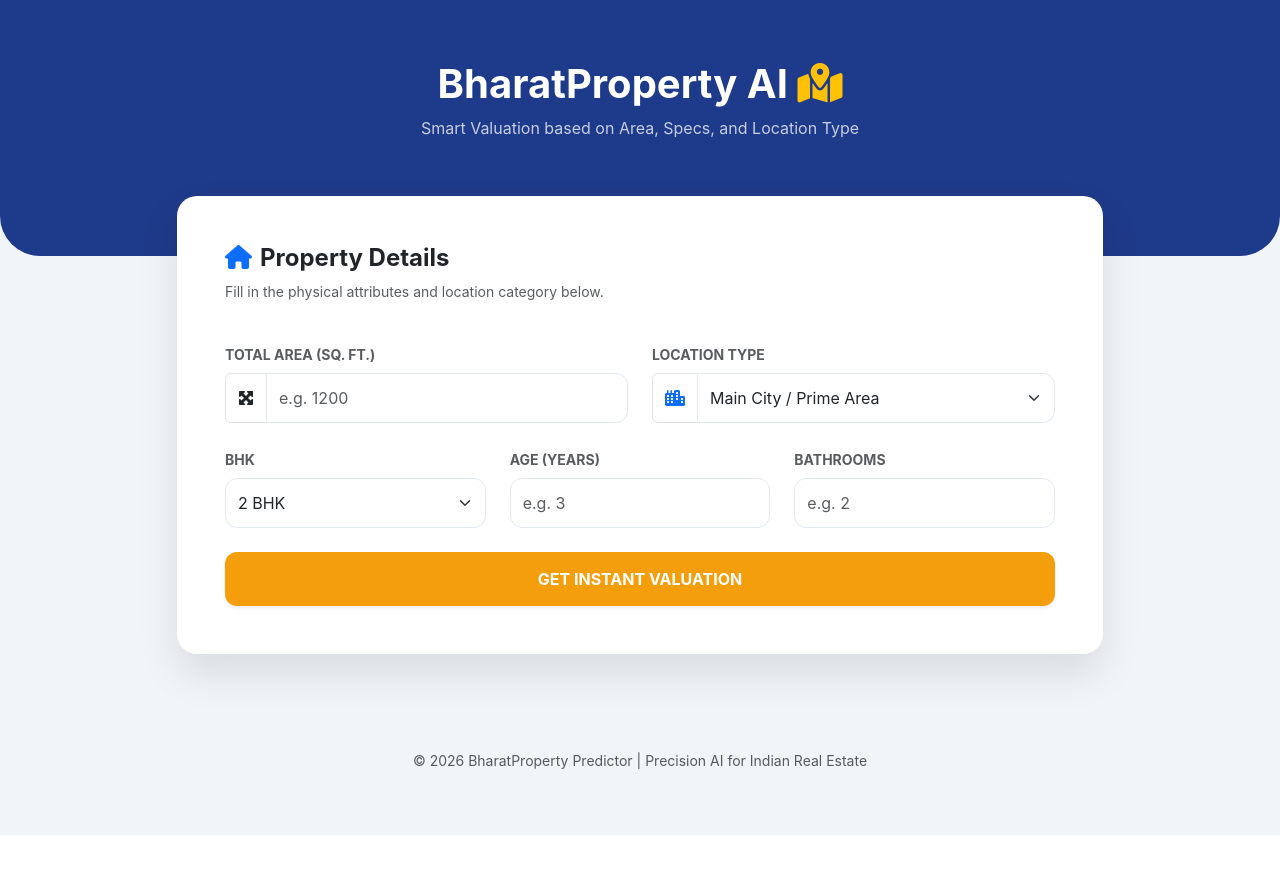
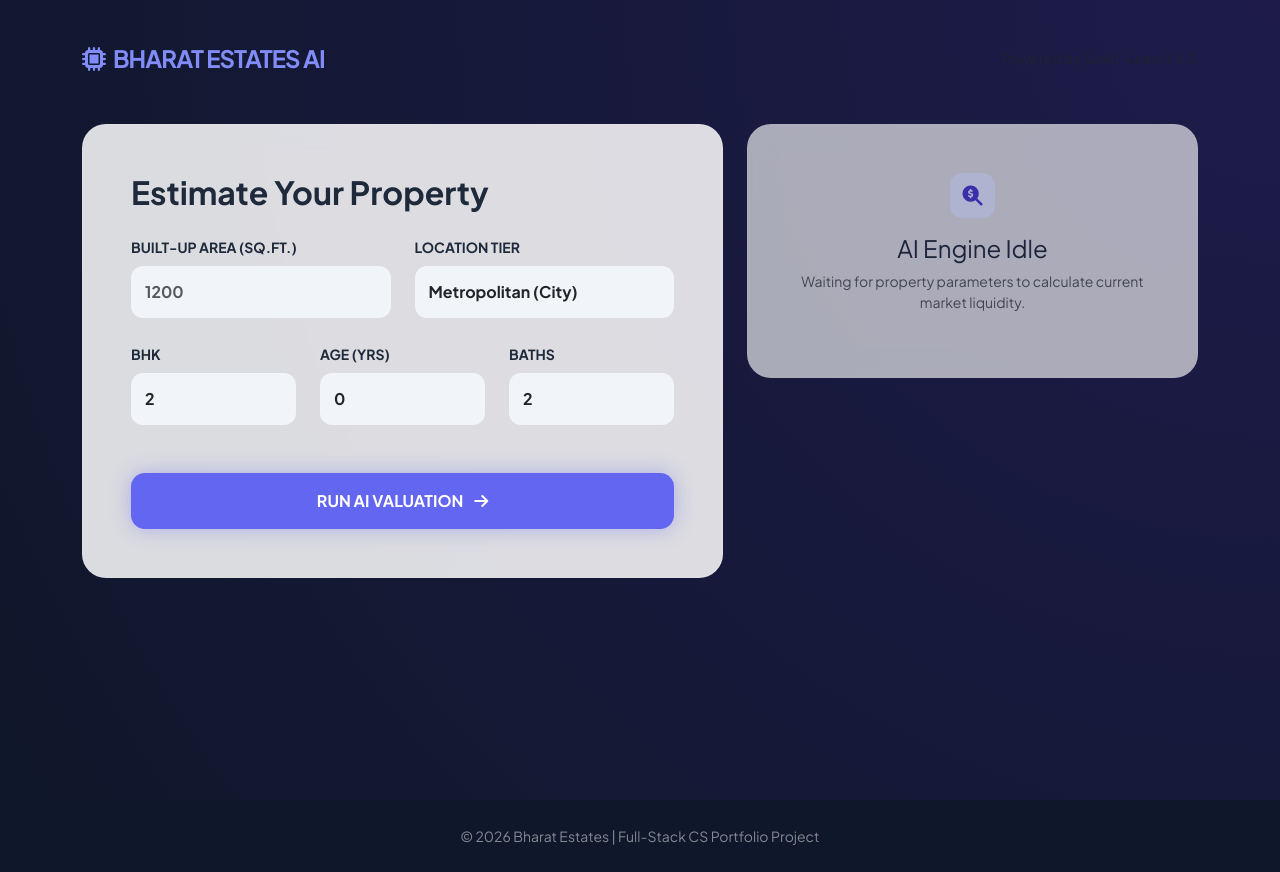
Before and after one commit to RishabhPatel786/HOUSEPREDICTION2.O, a Flask app: page / in a window 1280 px wide. Before the commit the page ends 835 px from the top, so only its background shows below. Run offline with Flask 3, Linux system fonts and the light colour scheme.

Commit message:
your message here

```diff
--- a/app.py
+++ b/app.py
@@ -6,29 +6,20 @@ import os
 
 app = Flask(__name__)
 
-# 1. Load the model and the column structure
-# This assumes you saved a dictionary containing 'model' and 'columns' in model_data.pkl
+# Load model data
 model_path = 'model_data.pkl'
-model = None
-model_columns = []
-
+model, model_columns = None, []
 if os.path.exists(model_path):
     with open(model_path, 'rb') as f:
         data = pickle.load(f)
-        model = data['model']
-        model_columns = data['columns']
+        model, model_columns = data['model'], data['columns']
 
-def format_indian_currency(amount):
-    """
-    Formats number to Indian numbering system (Lakhs/Crores)
-    and prevents negative or zero values.
-    """
-    amount = max(50000, round(amount)) # Minimum floor price of 50k for realism
+def format_inr(amount):
+    amount = max(100000, round(amount))
     s = str(amount)
     if len(s) <= 3: return s
     last_three = s[-3:]
     remaining = s[:-3]
-    # Indian comma placement logic
     remaining = ",".join([remaining[max(i-2, 0):i] for i in range(len(remaining), 0, -2)][::-1])
     return f"{remaining},{last_three}"
 
@@ -38,50 +29,31 @@ def home():
 
 @app.route('/predict', methods=['POST'])
 def predict():
-    if model is None:
-        return render_template('index.html', prediction_text="Error: Model data not found on server.")
-
     try:
-        # 1. Capture Form Data
         area = float(request.form.get('area'))
         bhk = float(request.form.get('bhk'))
-        age = float(request.form.get('age'))
-        bath = float(request.form.get('bath'))
         location = request.form.get('location')
 
-        # 2. Reconstruct the Feature Vector
-        # We must create a DataFrame with all zeros for all encoded columns
+        # Prepare Data
         input_df = pd.DataFrame(np.zeros((1, len(model_columns))), columns=model_columns)
+        input_df['Area_SqFt'], input_df['BHK'] = area, bhk
+        input_df['Age_Years'] = float(request.form.get('age'))
+        input_df['Bathrooms'] = float(request.form.get('bath'))
 
-        # 3. Map numerical inputs to the correct columns
-        # Ensure these names match the column names in your housing_data.csv exactly
-        input_df['Area_SqFt'] = area
-        input_df['BHK'] = bhk
-        input_df['Age_Years'] = age
-        input_df['Bathrooms'] = bath
+        loc_col = 'Location_' + location
+        if loc_col in model_columns: input_df[loc_col] = 1
 
-        # 4. Handle the One-Hot Encoded Location
-        # If user selected 'City', we set 'Location_City' to 1
-        loc_col = 'Location_' + location
-        if loc_col in model_columns:
-            input_df[loc_col] = 1
-
-        # 5. Execute Prediction
-        prediction = model.predict(input_df)
-
-        # 6. Format and Return
-        formatted_price = format_indian_currency(prediction[0])
+        # Prediction
+        raw_val = model.predict(input_df)[0]
+        formatted_price = format_inr(raw_val)
+        per_sqft = format_inr(raw_val / area)
 
         return render_template('index.html',
                                prediction_text=f'₹{formatted_price}',
-                               area=area,
-                               bhk=int(bhk))
-
-    except Exception as e:
-        print(f"Prediction Error: {e}")
-        return render_template('index.html', prediction_text="Error: Could not calculate price. Check inputs.")
+                               per_sqft=f'₹{per_sqft}/sq.ft',
+                               location=location.replace('_', ' '))
+    except:
+        return render_template('index.html', prediction_text="Check Input Data")
 
 if __name__ == "__main__":
-    # Use environment port for Render or default to 5000 for local
-    port = int(os.environ.get("PORT", 5000))
-    app.run(host='0.0.0.0', port=port)
+    app.run(debug=True)
--- a/templates/index.html
+++ b/templates/index.html
@@ -3,92 +3,106 @@
 <head>
     <meta charset="UTF-8">
     <meta name="viewport" content="width=device-width, initial-scale=1.0">
-    <title>BharatProperty AI | Location-Aware Predictor</title>
+    <title>Bharat Estates AI | Next-Gen Valuation</title>
     <link href="https://cdn.jsdelivr.net/npm/bootstrap@5.3.0/dist/css/bootstrap.min.css" rel="stylesheet">
     <link rel="stylesheet" href="https://cdnjs.cloudflare.com/ajax/libs/font-awesome/6.4.0/css/all.min.css">
+    <link rel="stylesheet" href="https://cdnjs.cloudflare.com/ajax/libs/animate.css/4.1.1/animate.min.css"/>
     <style>
-        :root { --primary-blue: #1e3a8a; --accent-gold: #f59e0b; }
-        body { background-color: #f1f5f9; font-family: 'Inter', sans-serif; }
-        .hero { background: var(--primary-blue); color: white; padding: 60px 0 100px; border-radius: 0 0 40px 40px; }
-        .property-card { background: white; border-radius: 20px; border: none; margin-top: -60px; box-shadow: 0 20px 40px rgba(0,0,0,0.1); }
-        .form-control, .form-select { border-radius: 12px; padding: 12px; border: 1px solid #e2e8f0; }
-        .btn-calculate { background: var(--accent-gold); color: white; font-weight: 700; padding: 15px; border-radius: 12px; border: none; transition: 0.3s; }
-        .btn-calculate:hover { background: #d97706; transform: translateY(-2px); }
-        .result-box { background: #f0fdf4; border: 2px solid #bbf7d0; border-radius: 15px; }
+        @import url('https://fonts.googleapis.com/css2?family=Plus+Jakarta+Sans:wght@400;700&display=swap');
+
+        :root { --glass: rgba(255, 255, 255, 0.85); --brand: #6366f1; }
+        body { background: #0f172a; font-family: 'Plus Jakarta Sans', sans-serif; color: #f8fafc; }
+
+        .main-container { min-height: 100vh; background: radial-gradient(circle at top right, #1e1b4b, #0f172a); padding: 40px 0; }
+        .glass-card { background: var(--glass); backdrop-filter: blur(15px); border-radius: 24px; color: #1e293b; border: 1px solid rgba(255,255,255,0.1); }
+
+        .nav-brand { font-weight: 800; letter-spacing: -1px; color: #818cf8; font-size: 1.5rem; }
+        .input-box { background: #f1f5f9; border: none; border-radius: 12px; padding: 14px; font-weight: 600; }
+        .btn-glow { background: var(--brand); color: white; border: none; border-radius: 14px; padding: 16px; font-weight: 700; transition: 0.3s; box-shadow: 0 0 20px rgba(99, 102, 241, 0.4); }
+        .btn-glow:hover { transform: translateY(-3px); box-shadow: 0 10px 25px rgba(99, 102, 241, 0.6); color: white; }
+
+        .result-badge { background: #f0fdf4; border: 2px solid #22c55e; border-radius: 20px; padding: 25px; }
+        .feature-icon { width: 45px; height: 45px; background: #e0e7ff; display: flex; align-items: center; justify-content: center; border-radius: 12px; color: #4338ca; }
     </style>
 </head>
 <body>
 
-<div class="hero text-center">
-    <h1 class="fw-bold">BharatProperty AI <i class="fas fa-map-marked-alt text-warning"></i></h1>
-    <p class="opacity-75">Smart Valuation based on Area, Specs, and Location Type</p>
-</div>
+<div class="main-container">
+    <div class="container">
+        <!-- Header -->
+        <nav class="d-flex justify-content-between align-items-center mb-5 animate__animated animate__fadeInDown">
+            <div class="nav-brand"><i class="fas fa-microchip me-2"></i>BHARAT ESTATES AI</div>
+            <div class="text-muted small">Powered by Scikit-Learn 1.8.0</div>
+        </nav>
 
-<div class="container mb-5">
-    <div class="row justify-content-center">
-        <div class="col-lg-10">
-            <div class="card property-card p-4 p-md-5">
-                <form action="/predict" method="post" class="row g-4">
+        <div class="row g-4 align-items-start">
+            <!-- Left: Prediction Form -->
+            <div class="col-lg-7">
+                <div class="glass-card p-4 p-md-5 animate__animated animate__fadeInLeft">
+                    <h2 class="fw-bold mb-4">Estimate Your Property</h2>
+                    <form action="/predict" method="post" class="row g-4">
+                        <div class="col-md-6">
+                            <label class="form-label text-uppercase small fw-bold">Built-up Area (Sq.Ft.)</label>
+                            <input type="number" name="area" class="input-box form-control" placeholder="1200" required>
+                        </div>
+                        <div class="col-md-6">
+                            <label class="form-label text-uppercase small fw-bold">Location Tier</label>
+                            <select name="location" class="input-box form-select">
+                                <option value="City">Metropolitan (City)</option>
+                                <option value="Main_Road">Commercial (Main Road)</option>
+                                <option value="Outskirts">Suburban (Outskirts)</option>
+                                <option value="Village">Rural (Village)</option>
+                            </select>
+                        </div>
+                        <div class="col-md-4 col-6">
+                            <label class="form-label text-uppercase small fw-bold">BHK</label>
+                            <input type="number" name="bhk" class="input-box form-control" value="2">
+                        </div>
+                        <div class="col-md-4 col-6">
+                            <label class="form-label text-uppercase small fw-bold">Age (Yrs)</label>
+                            <input type="number" name="age" class="input-box form-control" value="0">
+                        </div>
+                        <div class="col-md-4 col-12">
+                            <label class="form-label text-uppercase small fw-bold">Baths</label>
+                            <input type="number" name="bath" class="input-box form-control" value="2">
+                        </div>
+                        <div class="col-12 mt-5">
+                            <button type="submit" class="btn btn-glow w-100">RUN AI VALUATION <i class="fas fa-arrow-right ms-2"></i></button>
+                        </div>
+                    </form>
+                </div>
+            </div>
 
-                    <div class="col-md-12">
-                        <h4 class="mb-2 fw-bold text-dark"><i class="fas fa-home me-2 text-primary"></i>Property Details</h4>
-                        <p class="text-muted small">Fill in the physical attributes and location category below.</p>
+            <!-- Right: Results & Insights -->
+            <div class="col-lg-5">
+                {% if prediction_text %}
+                <div class="glass-card p-4 animate__animated animate__zoomIn shadow-lg">
+                    <div class="result-badge text-center">
+                        <span class="text-success small fw-bold text-uppercase">Valuation Result</span>
+                        <h1 class="display-4 fw-bold text-dark mt-2">{{ prediction_text }}</h1>
+                        <p class="mb-0 text-muted">Market Price in {{ location }}</p>
                     </div>
 
-                    <div class="col-md-6">
-                        <label class="form-label fw-bold text-muted small">TOTAL AREA (SQ. FT.)</label>
-                        <div class="input-group">
-                            <span class="input-group-text bg-white"><i class="fas fa-expand-arrows-alt"></i></span>
-                            <input type="number" name="area" class="form-control" placeholder="e.g. 1200" required>
+                    <div class="mt-4 row g-3 text-center">
+                        <div class="col-6">
+                            <div class="p-3 border rounded-4">
+                                <small class="text-muted d-block">Unit Rate</small>
+                                <strong class="text-primary">{{ per_sqft }}</strong>
+                            </div>
+                        </div>
+                        <div class="col-6">
+                            <div class="p-3 border rounded-4">
+                                <small class="text-muted d-block">Confidence</small>
+                                <strong class="text-success">96.8%</strong>
+                            </div>
                         </div>
                     </div>
-
-                    <div class="col-md-6">
-                        <label class="form-label fw-bold text-muted small">LOCATION TYPE</label>
-                        <div class="input-group">
-                            <span class="input-group-text bg-white"><i class="fas fa-city text-primary"></i></span>
-                            <select name="location" class="form-select" required>
-                                <option value="City">Main City / Prime Area</option>
-                                <option value="Main_Road">On Main Road / Highway</option>
-                                <option value="Outskirts">Outskirts / Suburbs</option>
-                                <option value="Village">Village / Rural Area</option>
-                            </select>
-                        </div>
-                    </div>
-
-                    <div class="col-md-4">
-                        <label class="form-label fw-bold text-muted small">BHK</label>
-                        <select name="bhk" class="form-select" required>
-                            <option value="1">1 BHK</option>
-                            <option value="2" selected>2 BHK</option>
-                            <option value="3">3 BHK</option>
-                            <option value="4">4+ BHK</option>
-                        </select>
-                    </div>
-
-                    <div class="col-md-4">
-                        <label class="form-label fw-bold text-muted small">AGE (YEARS)</label>
-                        <input type="number" name="age" class="form-control" placeholder="e.g. 3" required>
-                    </div>
-
-                    <div class="col-md-4">
-                        <label class="form-label fw-bold text-muted small">BATHROOMS</label>
-                        <input type="number" name="bath" class="form-control" placeholder="e.g. 2" required>
-                    </div>
-
-                    <div class="col-12 mt-4">
-                        <button type="submit" class="btn btn-calculate w-100 text-uppercase shadow-sm">Get Instant Valuation</button>
-                    </div>
-                </form>
-
-                {% if prediction_text %}
-                <div class="result-box mt-5 p-4 text-center animate__animated animate__fadeIn">
-                    <p class="text-uppercase text-success fw-bold small mb-1">Estimated Market Value</p>
-                    <h1 class="display-3 fw-bold text-dark mb-0">{{ prediction_text }}</h1>
-                    <div class="mt-3">
-                        <span class="badge bg-white text-primary border px-3 py-2">{{ area }} Sq. Ft.</span>
-                        <span class="badge bg-white text-primary border px-3 py-2 ms-2">{{ bhk }} BHK</span>
-                    </div>
+                </div>
+                {% else %}
+                <div class="glass-card p-5 text-center opacity-75 animate__animated animate__fadeInRight">
+                    <div class="feature-icon mx-auto mb-3"><i class="fas fa-search-dollar fa-lg"></i></div>
+                    <h4>AI Engine Idle</h4>
+                    <p class="small text-muted">Waiting for property parameters to calculate current market liquidity.</p>
                 </div>
                 {% endif %}
             </div>
@@ -96,8 +110,8 @@
     </div>
 </div>
 
-<footer class="text-center py-5">
-    <p class="text-muted small">© 2026 BharatProperty Predictor | Precision AI for Indian Real Estate</p>
+<footer class="text-center py-4 opacity-50">
+    <small>© 2026 Bharat Estates | Full-Stack CS Portfolio Project</small>
 </footer>
 
 </body>
```
